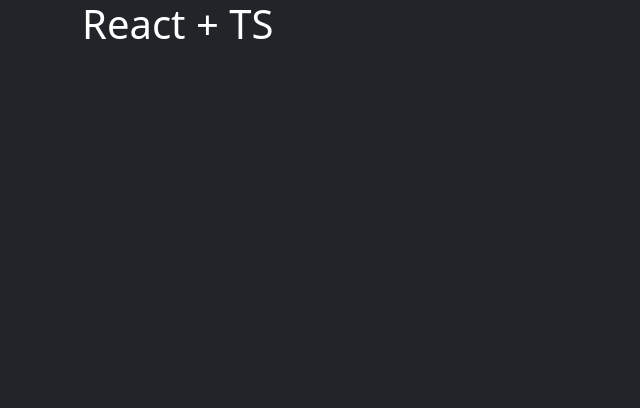
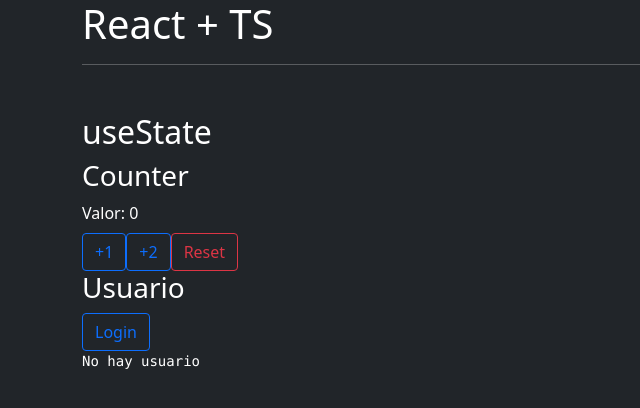
Before and after one commit to Adri-Antanon/react-ts-summary, a React (Create React App) app: page / in a window 1280 px wide. Shown: the top 408 px of the page, without its empty margins (0-640 px from the left). Built offline with nearby package versions, Linux system fonts and the light colour scheme.

Commit message:
feat: add useState

```diff
--- a/src/App.tsx
+++ b/src/App.tsx
@@ -1,7 +1,13 @@
+import { Counter } from "./components/Counter";
+import User from "./components/User";
+
 function App() {
   return (
     <>
       <h1>React + TS</h1>
+      <hr />
+      <Counter />
+      <User />
     </>
   );
 }
--- /dev/null
+++ b/src/components/Counter.tsx
@@ -0,0 +1,36 @@
+import { useState } from "react";
+
+export const Counter = () => {
+  const [counter, setCounter] = useState(0);
+
+  const incrementHandler = (amount: number = 1): void => {
+    setCounter((prevCounter) => prevCounter + amount);
+  };
+
+  const resetHandler = () => {
+    setCounter(0);
+  };
+  return (
+    <div className="mt-5">
+      <h2>useState</h2>
+      <h3>Counter</h3>
+      <span>Valor: {counter}</span>
+      <br />
+      <button
+        className="btn btn-outline-primary mt-2"
+        onClick={() => incrementHandler()}
+      >
+        +1
+      </button>
+      <button
+        className="btn btn-outline-primary mt-2"
+        onClick={() => incrementHandler(2)}
+      >
+        +2
+      </button>
+      <button className="btn btn-outline-danger mt-2" onClick={resetHandler}>
+        Reset
+      </button>
+    </div>
+  );
+};
--- /dev/null
+++ b/src/components/User.tsx
@@ -0,0 +1,31 @@
+import { useState } from "react";
+
+interface UserInterface {
+  uid: string;
+  name: string;
+}
+// const initialState: UserInterface = {
+//   uid: "ABC",
+//   name: "Adri",
+// };
+
+export const User = () => {
+  const [user, setUser] = useState<UserInterface>();
+
+  const loginHandler = () => {
+    setUser({ uid: "AIKI", name: "Andrea" });
+  };
+
+  return (
+    <div>
+      <h3>Usuario</h3>
+
+      <button className="btn btn-outline-primary" onClick={loginHandler}>
+        Login
+      </button>
+      {!user ? <pre>No hay usuario</pre> : <pre>{JSON.stringify(user)}</pre>}
+    </div>
+  );
+};
+
+export default User;
```
